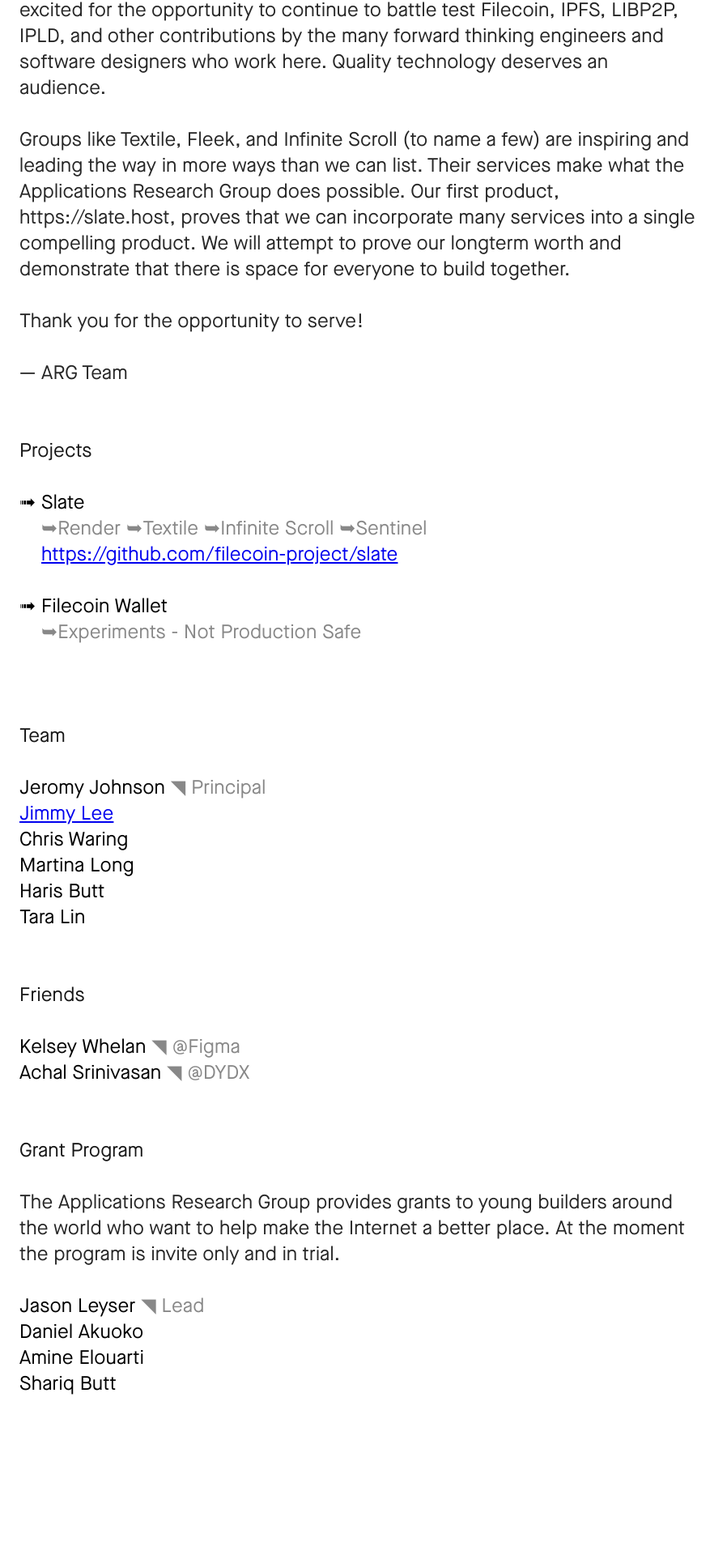
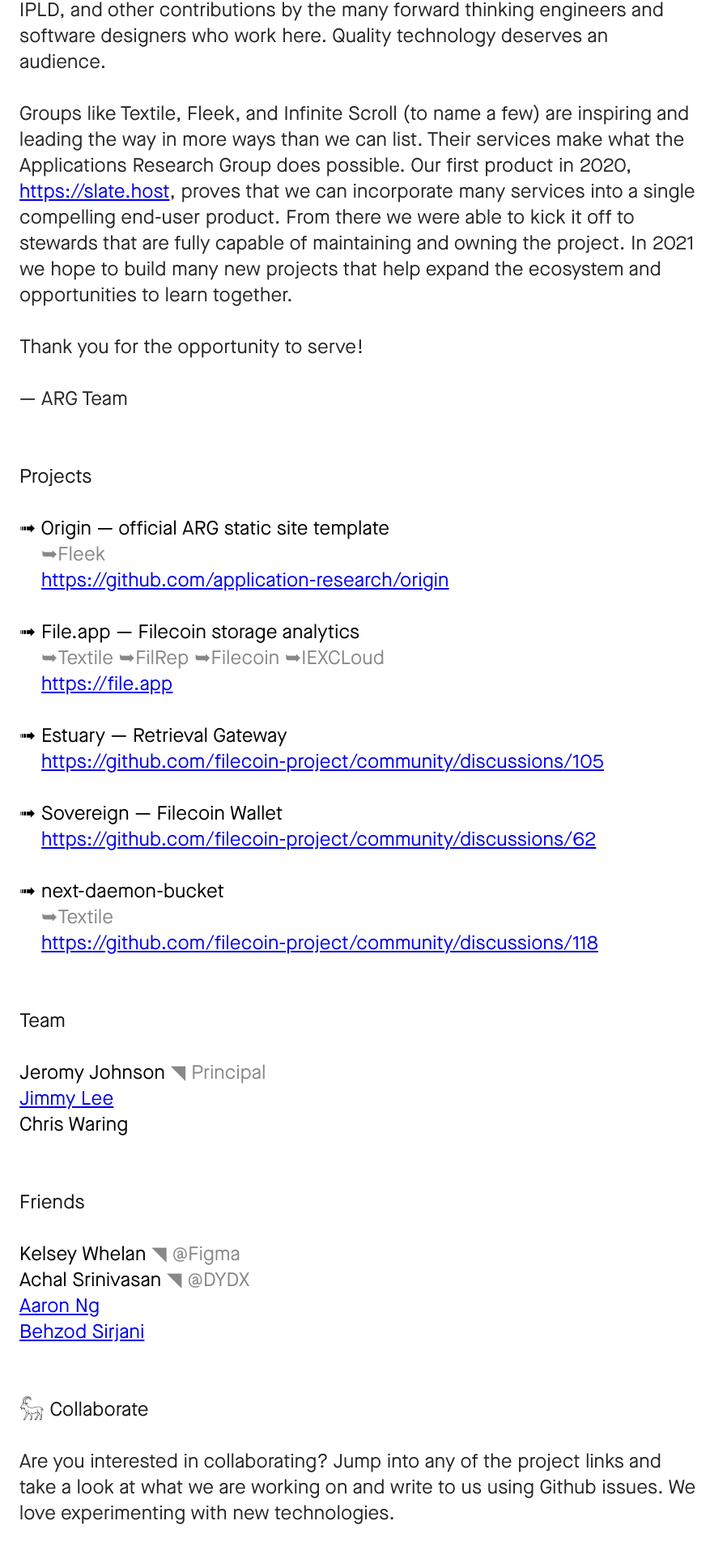
Before and after one commit to protocol/arg, a Next.js app: page / in a window 1280 px wide. Shown: the part 1220-3140 px from the top of the page at 81% size, without its empty margins (0-898 px from the left). Built offline with nearby package versions, Linux system fonts and the light colour scheme.

Commit message:
arg: aaron and behzod

```diff
--- a/pages/index.js
+++ b/pages/index.js
@@ -4,6 +4,12 @@ import * as Constants from "~/common/constants";
 import Head from "next/head";
 
 import { css } from "@emotion/react";
+
+const getFullYear = () => {
+  var d = new Date();
+  var n = d.getFullYear();
+  return n;
+};
 
 const STYLES_BODY = css`
   max-width: 888px;
@@ -59,55 +65,41 @@ const team = [
   { name: "Jeromy Johnson", title: "Principal" },
   { name: "Jimmy Lee", url: "https://reading.supply/@jim" },
   { name: "Chris Waring" },
-  { name: "Martina Long" },
-  { name: "Haris Butt" },
-  { name: "Tara Lin" },
 ];
 
 const friends = [
   { name: "Kelsey Whelan", title: "@Figma" },
   { name: "Achal Srinivasan", title: "@DYDX" },
-];
-
-const grant = [
-  { name: "Jason Leyser", title: "Lead" },
-  { name: "Daniel Akuoko" },
-  { name: "Amine Elouarti" },
-  { name: "Shariq Butt" },
+  { name: "Aaron Ng", url: "https://aaron.ng/" },
+  { name: "Behzod Sirjani", url: "https://behzod.com" },
 ];
 
 const projects = [
   {
-    name: "Slate",
-    services: ["Render", "Textile", "Infinite Scroll", "Sentinel"],
-    url: "https://github.com/filecoin-project/slate",
-  },
-  /*
-  {
-    name: "Slate iOS",
-    services: ["Textile", "Infinite Scroll"],
-    url: "https://github.com/slate-engineering/slate-ios",
+    name: "Origin — official ARG static site template",
+    url: "https://github.com/application-research/origin",
+    services: ["Fleek"],
   },
   {
-    name: "Slate Design System & NPM Module",
-    services: [],
-    url: "https://slate.host/_/system",
+    name: "File.app — Filecoin storage analytics",
+    url: "https://file.app",
+    services: ["Textile", "FilRep", "Filecoin", "IEXCLoud"],
   },
   {
-    name: "Slate Chrome Extension",
-    url: "https://github.com/jasonleyser/slate-for-chrome",
+    name: "Estuary — Retrieval Gateway",
+    url: "https://github.com/filecoin-project/community/discussions/105",
     services: [],
   },
-  { name: "Slate Sentinel", services: ["Render", "Sentinel"], url: "https://sentinel.slate.host" },
-  { name: "Lens", services: ["Render"], url: "https://github.com/slate-engineering/lens" },
-  { name: "Fiji", services: ["Render"], url: "https://github.com/slate-engineering/fiji" },
   {
-    name: "Shovel",
-    services: ["Textile", "Render"],
-    url: "https://github.com/slate-engineering/shovel",
+    name: "Sovereign — Filecoin Wallet",
+    url: "https://github.com/filecoin-project/community/discussions/62",
+    services: [],
   },
-  */
-  { name: "Filecoin Wallet", services: ["Experiments - Not Production Safe"] },
+  {
+    name: "next-daemon-bucket",
+    url: "https://github.com/filecoin-project/community/discussions/118",
+    services: ["Textile"],
+  },
 ];
 
 export default class IndexPage extends React.Component {
@@ -166,7 +158,7 @@ export default class IndexPage extends React.Component {
             should have much more autonomy over your clients. People should not provide sensitive
             data to Internet services unless it is absolutely necessary, and then only if they
             choose to. If a person uses software they can become transformed into a product against
-            their will. Client-⇶-server architecture has gotten us far, but there no longer needs to
+            their will. Client⇄server architecture has gotten us far, but there no longer needs to
             be a single point of failure for services, and the new clients need to be far more
             robust to handle the world of augmented and virtual reality. People deserve transparency
             from their software, just like they deserve to know what chemicals are in their food, or
@@ -184,9 +176,14 @@ export default class IndexPage extends React.Component {
           <p>
             Groups like Textile, Fleek, and Infinite Scroll (to name a few) are inspiring and
             leading the way in more ways than we can list. Their services make what the Applications
-            Research Group does possible. Our first product, https://slate.host, proves that we can
-            incorporate many services into a single compelling product. We will attempt to prove our
-            longterm worth and demonstrate that there is space for everyone to build together.
+            Research Group does possible. Our first product in 2020,{" "}
+            <a href="https://slate.host" target="_blank">
+              https://slate.host
+            </a>
+            , proves that we can incorporate many services into a single compelling end-user
+            product. From there we were able to kick it off to stewards that are fully capable of
+            maintaining and owning the project. In 2021 we hope to build many new projects that help
+            expand the ecosystem and opportunities to learn together.
           </p>
 
           <p>Thank you for the opportunity to serve!</p>
@@ -207,7 +204,7 @@ export default class IndexPage extends React.Component {
                     ))}
                   </div>
                 ) : null}
-                <a href={p.url}>
+                <a href={p.url} target="_blank">
                   <span style={{ opacity: 0 }}>➟ </span>
                   {p.url}
                 </a>
@@ -249,21 +246,14 @@ export default class IndexPage extends React.Component {
             );
           })}
 
-          <h2>Grant Program</h2>
+          <h2>𓃵 Collaborate</h2>
+          <p>
+            Are you interested in collaborating? Jump into any of the project links and take a look
+            at what we are working on and write to us using Github issues. We love experimenting
+            with new technologies.
+          </p>
 
-          <p>
-            The Applications Research Group provides grants to young builders around the world who
-            want to help make the Internet a better place. At the moment the program is invite only
-            and in trial.
-          </p>
-          <br />
-          {grant.map((t) => {
-            return (
-              <div className="member">
-                {t.name} {t.title ? <span style={{ color: "#888" }}>◥ {t.title}</span> : ""}
-              </div>
-            );
-          })}
+          <p>© Application Research Group 2020-{getFullYear()}</p>
         </div>
       </React.Fragment>
     );
```
